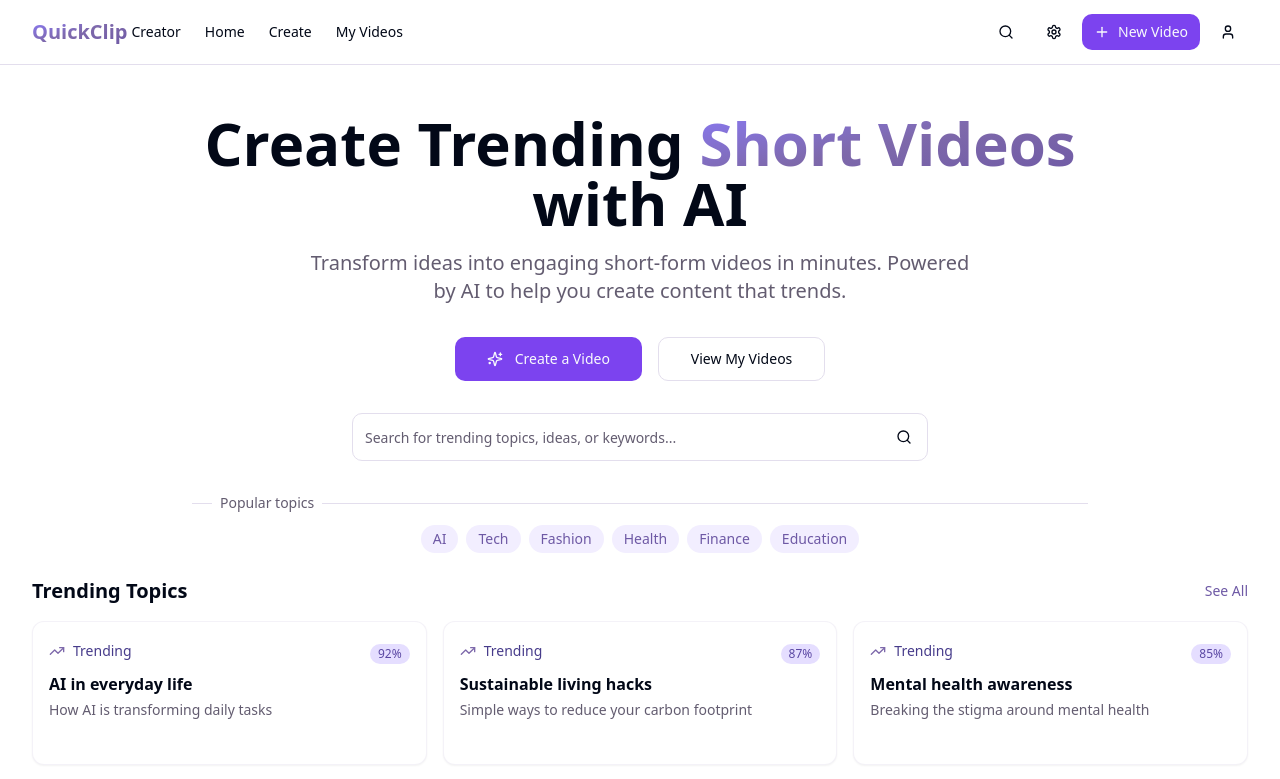
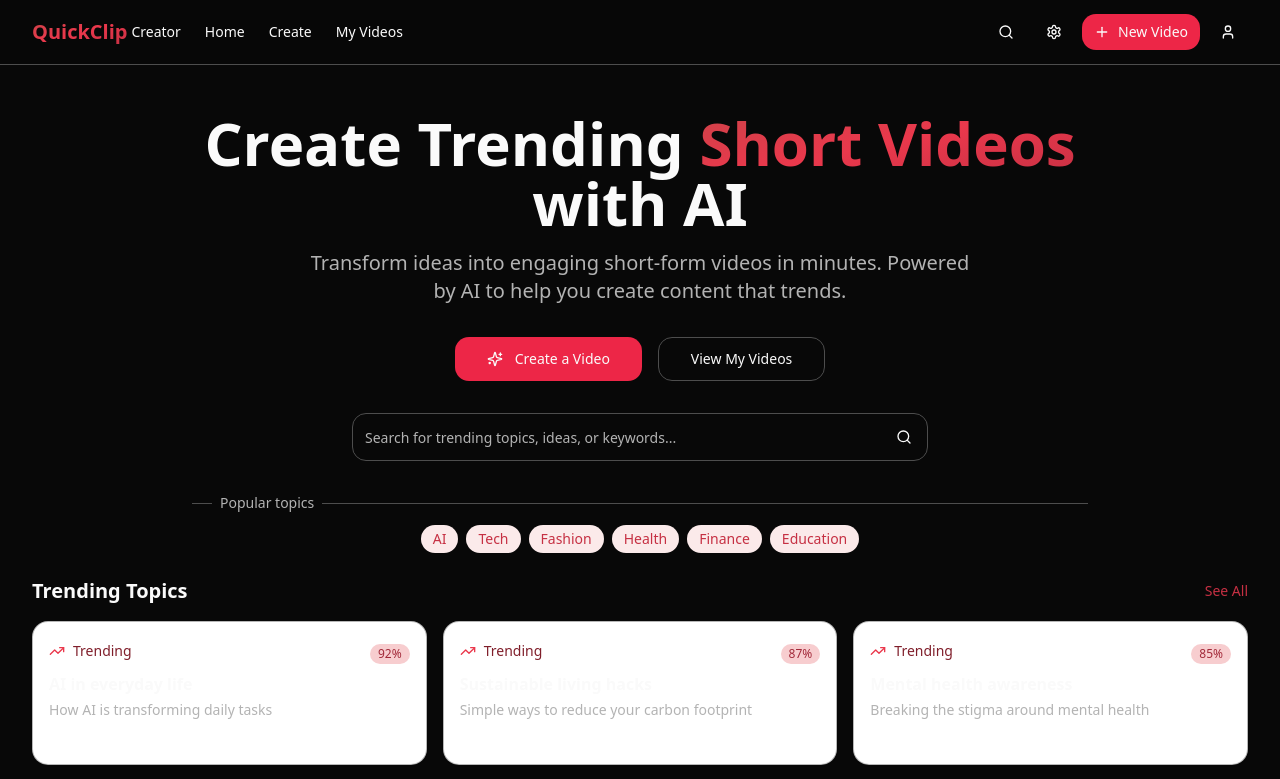
Before and after one commit to MyTruong28022004/quick-clip-creator-ai-40, a React (Vite) app: page / in a window 1280 px wide. Shown: the top 779 px of the page. Built offline with nearby package versions, Linux system fonts and the light colour scheme.

Commit message:
Refactor: Update UI to red and black theme
This commit updates the UI to a red and black theme, aiming for a more powerful and modern look, similar to the NAB bank website.

```diff
--- a/src/index.css
+++ b/src/index.css
@@ -1,92 +1,89 @@
+
 @tailwind base;
 @tailwind components;
 @tailwind utilities;
 
 @layer base {
   :root {
-    --background: 0 0% 100%;
-    --foreground: 222.2 84% 4.9%;
+    /* Colors for red-black strong theme */
+    --background: 0 0% 3%; /* Very dark black */
+    --foreground: 0 0% 98%; /* White text */
 
-    --card: 0 0% 100%;
-    --card-foreground: 222.2 84% 4.9%;
+    --card: 0 0% 10%; /* Dark black card */
+    --card-foreground: 0 0% 98%; /* White foreground card */
 
-    --popover: 0 0% 100%;
-    --popover-foreground: 222.2 84% 4.9%;
+    --popover: 0 0% 12%;
+    --popover-foreground: 0 0% 98%;
 
-    --primary: 260 84% 60%;
-    --primary-foreground: 210 40% 98%;
+    --primary: 350 85% 54%; /* Red: #ea384c approx */
+    --primary-foreground: 0 0% 98%; /* White text */
 
-    --secondary: 260 10% 90%;
-    --secondary-foreground: 260 40% 30%;
+    --secondary: 0 0% 25%; /* Dark gray */
+    --secondary-foreground: 0 0% 90%; /* Light gray */
 
-    --muted: 260 10% 96%;
-    --muted-foreground: 260 10% 40%;
+    --muted: 0 0% 25%;
+    --muted-foreground: 0 0% 70%; /* Medium gray text */
 
-    --accent: 260 80% 70%;
-    --accent-foreground: 210 40% 98%;
+    --accent: 0 0% 20%;
+    --accent-foreground: 0 0% 98%;
 
-    --destructive: 0 84.2% 60.2%;
-    --destructive-foreground: 210 40% 98%;
+    --destructive: 350 85% 54%;
+    --destructive-foreground: 0 0% 98%;
 
-    --border: 260 30% 90%;
-    --input: 260 30% 90%;
-    --ring: 260 84% 60%;
+    --border: 0 0% 30%;
+    --input: 0 0% 30%;
+    --ring: 350 85% 54%;
 
-    --radius: 0.75rem;
+    --radius: 1rem;
 
-    --sidebar-background: 0 0% 98%;
-
-    --sidebar-foreground: 240 5.3% 26.1%;
-
-    --sidebar-primary: 240 5.9% 10%;
-
+    --sidebar-background: 0 0% 7%;
+    --sidebar-foreground: 0 0% 75%;
+    --sidebar-primary: 350 90% 45%;
     --sidebar-primary-foreground: 0 0% 98%;
-
-    --sidebar-accent: 240 4.8% 95.9%;
-
-    --sidebar-accent-foreground: 240 5.9% 10%;
-
-    --sidebar-border: 220 13% 91%;
-
-    --sidebar-ring: 217.2 91.2% 59.8%;
+    --sidebar-accent: 0 0% 15%;
+    --sidebar-accent-foreground: 0 0% 98%;
+    --sidebar-border: 0 0% 20%;
+    --sidebar-ring: 350 90% 45%;
   }
 
   .dark {
-    --background: 222.2 84% 4.9%;
-    --foreground: 210 40% 98%;
+    /* Dark mode uses same black/red for consistency */
+    --background: 0 0% 3%;
+    --foreground: 0 0% 98%;
 
-    --card: 222.2 84% 4.9%;
-    --card-foreground: 210 40% 98%;
+    --card: 0 0% 10%;
+    --card-foreground: 0 0% 98%;
 
-    --popover: 222.2 84% 4.9%;
-    --popover-foreground: 210 40% 98%;
+    --popover: 0 0% 12%;
+    --popover-foreground: 0 0% 98%;
 
-    --primary: 210 40% 98%;
-    --primary-foreground: 222.2 47.4% 11.2%;
+    --primary: 350 85% 54%;
+    --primary-foreground: 0 0% 98%;
 
-    --secondary: 217.2 32.6% 17.5%;
-    --secondary-foreground: 210 40% 98%;
+    --secondary: 0 0% 25%;
+    --secondary-foreground: 0 0% 90%;
 
-    --muted: 217.2 32.6% 17.5%;
-    --muted-foreground: 215 20.2% 65.1%;
+    --muted: 0 0% 25%;
+    --muted-foreground: 0 0% 70%;
 
-    --accent: 217.2 32.6% 17.5%;
-    --accent-foreground: 210 40% 98%;
+    --accent: 0 0% 20%;
+    --accent-foreground: 0 0% 98%;
 
-    --destructive: 0 62.8% 30.6%;
-    --destructive-foreground: 210 40% 98%;
+    --destructive: 350 85% 54%;
+    --destructive-foreground: 0 0% 98%;
 
-    --border: 217.2 32.6% 17.5%;
-    --input: 217.2 32.6% 17.5%;
-    --ring: 212.7 26.8% 83.9%;
-    --sidebar-background: 240 5.9% 10%;
-    --sidebar-foreground: 240 4.8% 95.9%;
-    --sidebar-primary: 224.3 76.3% 48%;
-    --sidebar-primary-foreground: 0 0% 100%;
-    --sidebar-accent: 240 3.7% 15.9%;
-    --sidebar-accent-foreground: 240 4.8% 95.9%;
-    --sidebar-border: 240 3.7% 15.9%;
-    --sidebar-ring: 217.2 91.2% 59.8%;
+    --border: 0 0% 30%;
+    --input: 0 0% 30%;
+    --ring: 350 85% 54%;
+
+    --sidebar-background: 0 0% 7%;
+    --sidebar-foreground: 0 0% 75%;
+    --sidebar-primary: 350 90% 45%;
+    --sidebar-primary-foreground: 0 0% 98%;
+    --sidebar-accent: 0 0% 15%;
+    --sidebar-accent-foreground: 0 0% 98%;
+    --sidebar-border: 0 0% 20%;
+    --sidebar-ring: 350 90% 45%;
   }
 }
 
--- a/tailwind.config.ts
+++ b/tailwind.config.ts
@@ -1,3 +1,4 @@
+
 import type { Config } from "tailwindcss";
 
 export default {
@@ -53,16 +54,16 @@ export default {
           foreground: 'hsl(var(--card-foreground))'
         },
         creative: {
-                    50: '#F2EEFF',
-                    100: '#E5DEFF',
-                    200: '#C7BDFF',
-                    300: '#A99CFF',
-                    400: '#8B7BFC',
-                    500: '#7E69AB',
-                    600: '#6E59A5',
-                    700: '#5A47A3',
-                    800: '#473C8B',
-                    900: '#1A1F2C',
+          50: '#FBEAEA',
+          100: '#F7CDCF',
+          200: '#E89FA2',
+          300: '#D97175',
+          400: '#CB4348',
+          500: '#EA384C',
+          600: '#C63043',
+          700: '#A22939',
+          800: '#801F2B',
+          900: '#550F1A',
         },
         sidebar: {
           DEFAULT: 'hsl(var(--sidebar-background))',
@@ -82,20 +83,12 @@ export default {
       },
       keyframes: {
         'accordion-down': {
-					from: {
-						height: '0'
-					},
-					to: {
-						height: 'var(--radix-accordion-content-height)'
-					}
+          from: { height: '0' },
+          to: { height: 'var(--radix-accordion-content-height)' }
         },
         'accordion-up': {
-					from: {
-						height: 'var(--radix-accordion-content-height)'
-					},
-					to: {
-						height: '0'
-					}
+          from: { height: 'var(--radix-accordion-content-height)' },
+          to: { height: '0' }
         }
       },
       animation: {
```
Lines whose indentation alone changed are shown as unchanged.
